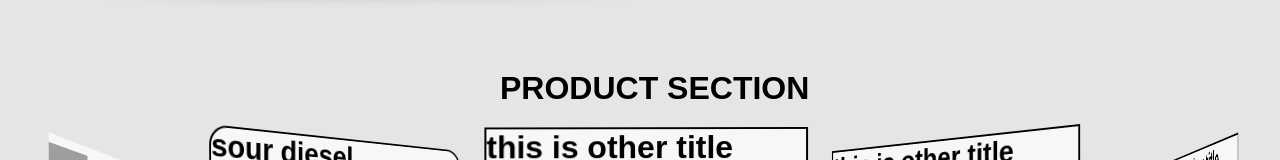
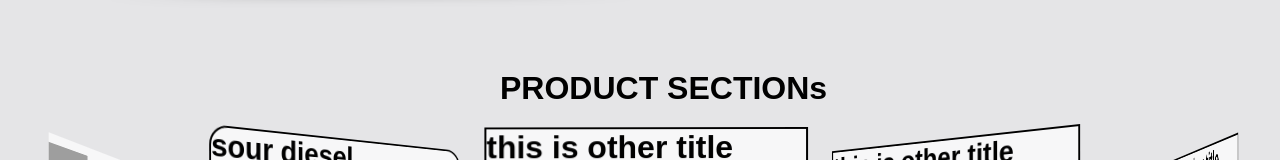
Before and after one commit to BigTsoprano/new-jersey-pd, a React (Create React App) app: page / in a window 1280 px wide. Shown: the part 1490-1650 px from the top of the page. Built offline with nearby package versions, Linux system fonts and the light colour scheme; grey boxes are pictures that could not be loaded; a web font is replaced by a local one.

Commit message:
again commit

```diff
--- a/src/components/sections/Products.js
+++ b/src/components/sections/Products.js
@@ -34,7 +34,7 @@ function Products() {
 
     <div className='product-section'>
         <motion.h1 animate={{ x: 500 }} transition={{ duration: 1.2 }}  >
-            PRODUCT SECTION
+            PRODUCT SECTIONs
         </motion.h1>
     <div className='products'>
 
```
